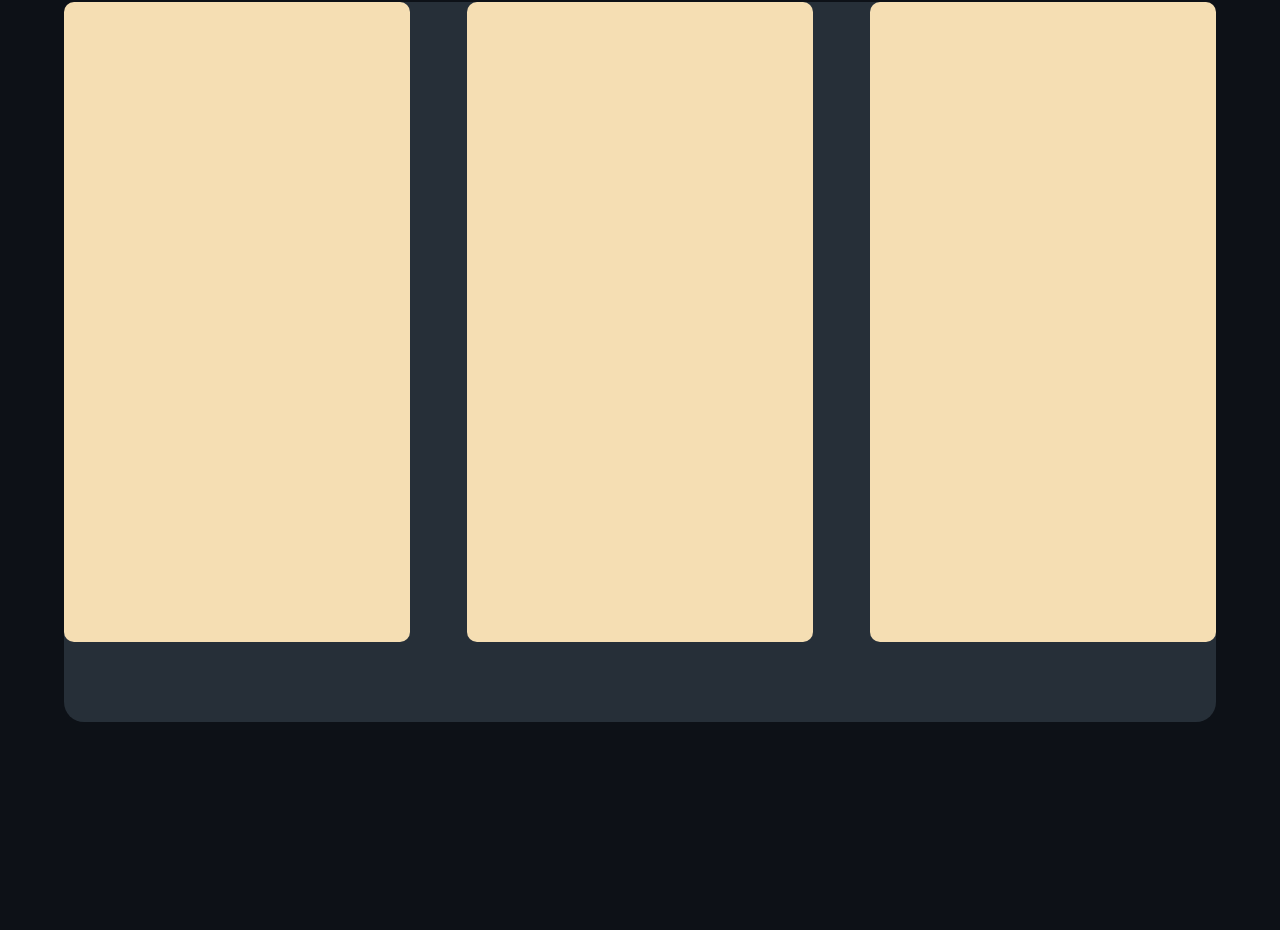
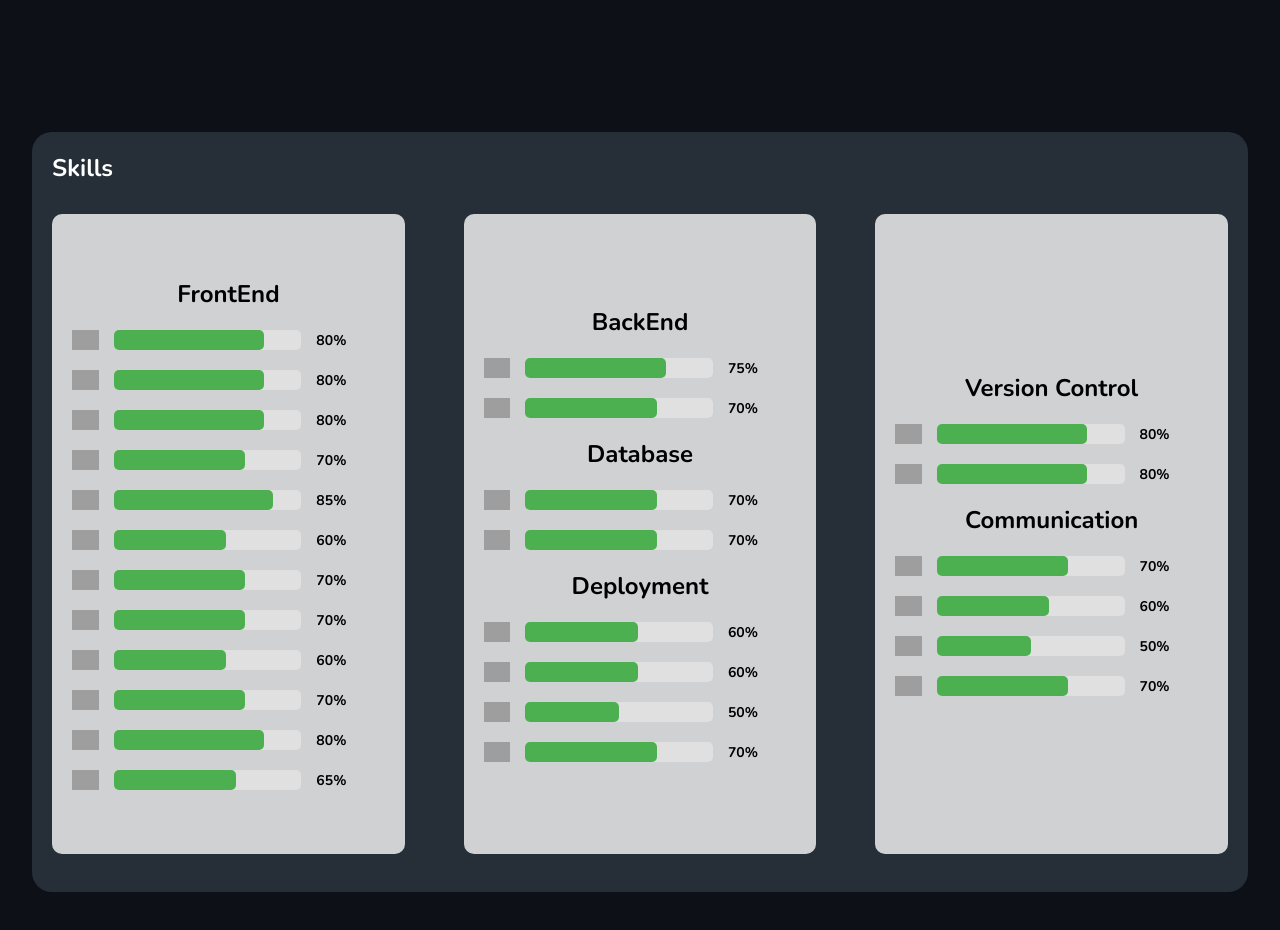
Before and after one commit to LEEKICHAN0102/leekichan0102_portfolio, a React (Vite) app: page / in a window 1280 px wide. Shown: the part 878-1808 px from the top of the page. Built offline with nearby package versions, Linux system fonts and the light colour scheme; grey boxes are pictures that could not be loaded; the HTML template or start-up script is replaced by a standard one.

Commit message:
Skill components Design

```diff
--- a/index.html
+++ b/index.html
@@ -2,12 +2,12 @@
 <html lang="en">
   <head>
     <meta charset="UTF-8" />
-    <link rel="icon" type="image/svg+xml" href="/vite.svg" />
+    <link rel="icon" type="image/svg+xml" href="/FE_LEEKICHAN.svg" />
     <link rel="preconnect" href="https://fonts.googleapis.com">
     <link rel="preconnect" href="https://fonts.gstatic.com" crossorigin>
     <link href="https://fonts.googleapis.com/css2?family=Nunito:ital,wght@0,200..1000;1,200..1000&family=Roboto:ital,wght@0,100;0,300;0,400;0,500;0,700;0,900;1,100;1,300;1,400;1,500;1,700;1,900&display=swap" rel="stylesheet">
     <meta name="viewport" content="width=device-width, initial-scale=1.0" />
-    <title>Vite + React + TS</title>
+    <title>FE_이기찬 포트폴리오</title>
   </head>
   <body>
     <div id="root"></div>
--- a/src/GlobalStyle.ts
+++ b/src/GlobalStyle.ts
@@ -3,6 +3,7 @@ import { createGlobalStyle } from "styled-components";
 const GlobalStyle = createGlobalStyle`
 body {
   font-family: 'nunito', sans-serif;
+  background-color: #0D1117;
 }
 
 * {
--- a/src/components/Header/header.style.ts
+++ b/src/components/Header/header.style.ts
@@ -4,10 +4,13 @@ export const HeaderMain = styled.main`
   display: flex;
   align-items: center;
   justify-content: space-between;
+  position: fixed;
   width: 100%;
+  top: 0;
   height: 10vh;
   background-color: #161B22;
   padding: 0 50px;
+  z-index: 99;
 `;
 
 export const HeaderLogo = styled.div`
--- a/src/components/Layout.tsx
+++ b/src/components/Layout.tsx
@@ -9,7 +9,6 @@ import Footer from "./Footer/Footer";
 const Container = styled.div`
   width: 100vw;
   min-height: 1000vh;
-  margin: 0 auto;
   background-color: #0D1117;
 `;
 
--- a/src/components/Reading/reading.style.ts
+++ b/src/components/Reading/reading.style.ts
@@ -7,9 +7,9 @@ export const ReadingMain = styled(motion.div)`
   display: flex;
   align-items: center;
   justify-content: center;
-  background-color: #161B22; /* Set to desired background color */
-  width: 1060px;
-  height: 600px;
+  background-color: #161B22;
+  width: 95%;
+  height: 95vh;
   border-radius: 10px;
   z-index: 1
 `;
--- a/src/components/Skill/Skill.tsx
+++ b/src/components/Skill/Skill.tsx
@@ -1,43 +1,164 @@
 import {
   SkillMain,
+  Text,
   SkillTable,
   SkillList,
+  SkillClass,
 } from "./skill.style";
 
+// components
+import SkillItem from "./SkillItem";
+
 function Skill() {
-  const container = {
-    hidden: { opacity: 1, scale: 0 },
-    visible: {
-      opacity: 1,
-      scale: 1,
-      transition: {
-        delayChildren: 0.3,
-        staggerChildren: 0.2
-      }
-    }
-  }
-
-  const item = {
-    hidden: { y: 20, opacity: 0 },
-    visible: {
-      y: 0,
-      opacity: 1
-    }
-  }
-
-  return(
-    <SkillMain
-      variants={container}
-      initial="hidden"
-      animate="visible"
-    >
+  return (
+    <SkillMain>
+      <Text>Skills</Text>
       <SkillTable>
-        <SkillList></SkillList>
-        <SkillList></SkillList>
-        <SkillList></SkillList>
+        <SkillList>
+          <SkillClass>FrontEnd</SkillClass>
+          <SkillItem
+            itemImage="https://img.shields.io/badge/HTML-E34F26?style=flat-square&logo=HTML5&logoColor=white"
+            percentage={80}
+            proficiency="familiar"
+          />
+          <SkillItem
+            itemImage="https://img.shields.io/badge/CSS-1572B6?style=flat-square&logo=CSS3&logoColor=white"
+            percentage={80}
+            proficiency="familiar"
+          />
+          <SkillItem
+            itemImage="https://img.shields.io/badge/JavaScript-F7DF1E?style=flat-square&logo=JavaScript&logoColor=000080"
+            percentage={80}
+            proficiency="familiar"
+          />
+          <SkillItem
+            itemImage="https://img.shields.io/badge/TypeScript-3178C6?style=flat-square&logo=TypeScript&logoColor=000080"
+            percentage={70}
+            proficiency="familiar"
+          />
+          <SkillItem
+            itemImage="https://img.shields.io/badge/React-61DAFB?style=flat-square&logo=React&logoColor=000080"
+            percentage={85}
+            proficiency="familiar"
+          />
+          <SkillItem
+            itemImage="https://img.shields.io/badge/Next.Js-000000?style=flat-square&logo=Next.Js&logoColor=white"
+            percentage={60}
+            proficiency="learning"
+          />
+          <SkillItem
+            itemImage="https://img.shields.io/badge/Axios-5A29E4?style=flat-square&logo=Axios&logoColor=white"
+            percentage={70}
+            proficiency="familiar"
+          />
+          <SkillItem
+            itemImage="https://img.shields.io/badge/Reactquery-FF4154?style=flat-square&logo=React-query&logoColor=white"
+            percentage={70}
+            proficiency="familiar"
+          />
+          <SkillItem
+            itemImage="https://img.shields.io/badge/Redux-764ABC?style=flat-square&logo=Redux&logoColor=white"
+            percentage={60}
+            proficiency="learning"
+          />
+          <SkillItem
+            itemImage="https://img.shields.io/badge/React HF-EC5990?style=flat-square&logo=ReactHookForm&logoColor=white"
+            percentage={70}
+            proficiency="familiar"
+          />
+          <SkillItem
+            itemImage="https://img.shields.io/badge/StyledC-DB7093?style=flat-square&logo=Styledcomponents&logoColor=white"
+            percentage={80}
+            proficiency="familiar"
+          />
+          <SkillItem
+            itemImage="https://img.shields.io/badge/tailwind-06B6D4?style=flat-square&logo=tailwindCss&logoColor=white"
+            percentage={65}
+            proficiency="learning"
+          />
+        </SkillList>
+        <SkillList>
+          <SkillClass>BackEnd</SkillClass>
+          <SkillItem
+            itemImage="https://img.shields.io/badge/Node.Js-5FA04E?style=flat-square&logo=Node.Js&logoColor=white"
+            percentage={75}
+            proficiency="familiar"
+          />
+          <SkillItem
+            itemImage="https://img.shields.io/badge/Express-000000?style=flat-square&logo=Express&logoColor=white"
+            percentage={70}
+            proficiency="familiar"
+          />
+          <SkillClass>Database</SkillClass>
+          <SkillItem
+            itemImage="https://img.shields.io/badge/MongoDB-47A248?style=flat-square&logo=MongoDB&logoColor=white"
+            percentage={70}
+            proficiency="familiar"
+          />
+          <SkillItem
+            itemImage="https://img.shields.io/badge/Mongoose-880000?style=flat-square&logo=Mongoose&logoColor=white"
+            percentage={70}
+            proficiency="familiar"
+          />
+          <SkillClass>Deployment</SkillClass>
+          <SkillItem
+            itemImage="https://img.shields.io/badge/Amazon EC2-FF9900?style=flat-square&logo=Amazon-EC2&logoColor=white"
+            percentage={60}
+            proficiency="learning"
+          />
+          <SkillItem
+            itemImage="https://img.shields.io/badge/Amazon S3-569A31?style=flat-square&logo=Amazon-S3&logoColor=white"
+            percentage={60}
+            proficiency="learning"
+          />
+          <SkillItem
+            itemImage="https://img.shields.io/badge/AmazonR53-8C4FFF?style=flat-square&logo=Amazon-Route-53&logoColor=white"
+            percentage={50}
+            proficiency="learning"
+          />
+          <SkillItem
+            itemImage="https://img.shields.io/badge/Vercel-000000?style=flat-square&logo=Vercel&logoColor=white"
+            percentage={70}
+            proficiency="familiar"
+          />
+        </SkillList>
+        <SkillList>
+          <SkillClass>Version Control</SkillClass>
+          <SkillItem
+            itemImage="https://img.shields.io/badge/Git-F05032?style=flat-square&logo=Git&logoColor=white"
+            percentage={80}
+            proficiency="familiar"
+          />
+          <SkillItem
+            itemImage="https://img.shields.io/badge/GitHub-181717?style=flat-square&logo=GitHub&logoColor=white"
+            percentage={80}
+            proficiency="familiar"
+          />
+          <SkillClass>Communication</SkillClass>
+          <SkillItem
+            itemImage="https://img.shields.io/badge/Figma-F24E1E?style=flat-square&logo=Figma&logoColor=white"
+            percentage={70}
+            proficiency="familiar"
+          />
+          <SkillItem
+            itemImage="https://img.shields.io/badge/Notion-000000?style=flat-square&logo=Notion&logoColor=white"
+            percentage={60}
+            proficiency="learning"
+          />
+          <SkillItem
+            itemImage="https://img.shields.io/badge/Slack-4A154B?style=flat-square&logo=Slack&logoColor=white"
+            percentage={50}
+            proficiency="learning"
+          />
+          <SkillItem
+            itemImage="https://img.shields.io/badge/Discord-5865F2?style=flat-square&logo=Discord&logoColor=white"
+            percentage={70}
+            proficiency="familiar"
+          />
+        </SkillList>
       </SkillTable>
     </SkillMain>
-  )
+  );
 }
 
 export default Skill;
--- /dev/null
+++ b/src/components/Skill/SkillItem.tsx
@@ -0,0 +1,32 @@
+import {
+  ItemContainer,
+  PercentContainer,
+  PercentageBar,
+  HoverText,
+  PercentageText,
+} from "./skill.style";
+
+interface IProps {
+  itemImage: string;
+  percentage: number;
+  proficiency: string;
+}
+
+function SkillItem({
+  itemImage,
+  percentage,
+  proficiency,
+}: IProps) {
+  return (
+    <ItemContainer>
+      <img src={itemImage} alt="skill" />
+      <PercentContainer>
+        <PercentageBar percentage={percentage} />
+        <HoverText>{proficiency}</HoverText>
+      </PercentContainer>
+      <PercentageText>{percentage}%</PercentageText>
+    </ItemContainer>
+  );
+}
+
+export default SkillItem;
--- a/src/components/Skill/skill.style.ts
+++ b/src/components/Skill/skill.style.ts
@@ -2,10 +2,20 @@ import styled from "styled-components";
 import { motion } from "framer-motion";
 
 export const SkillMain = styled(motion.section)`
-  width: 90%;
-  height: 90vh;
+  width: 95%;
+  height: 95vh;
   border-radius: 20px;
   background-color: #262F38;
+  padding: 20px;
+  display: flex;
+  flex-direction: column;
+  gap: 30px;
+`;
+
+export const Text = styled.span`
+  font-size: 24px;
+  font-weight: bold;
+  color: white;
 `;
 
 export const SkillTable = styled(motion.section)`
@@ -15,8 +25,73 @@ export const SkillTable = styled(motion.section)`
 `;
 
 export const SkillList = styled(motion.div)`
-  background-color: wheat;
+  display: flex;
+  flex-direction: column;
+  align-items: center;
+  justify-content: center;
+  background-color: #D0D1D3;
   border-radius: 10px;
   height: 80vh;
   width: 30%;
+  padding: 20px;
+  gap: 20px;
 `;
+
+export const SkillClass = styled(Text)`
+  color: black;
+`;
+
+export const HoverText = styled.div`
+  position: absolute;
+  left: 50%;
+  transform: translateX(-50%);
+  bottom: 120%;
+  background-color: black;
+  color: white;
+  padding: 5px;
+  border-radius: 3px;
+  opacity: 0;
+  transition: opacity 0.3s;
+  pointer-events: none;
+`;
+
+export const ItemContainer = styled.div`
+  display: flex;
+  align-items: center;
+  width: 100%;
+  gap: 15px;
+  position: relative;
+
+  img {
+    max-width: 20%; /* 이미지 요소의 최대 너비를 100px로 설정 */
+    height: 20px;
+  }
+`;
+
+export const PercentContainer = styled.div`
+  display: flex;
+  align-items: center;
+  width: 60%;
+  height: 20px;
+  background-color: #e0e0e0;
+  border-radius: 5px;
+  position: relative;
+
+  &:hover ${HoverText} {
+    opacity: 1;
+  }
+`;
+
+export const PercentageBar = styled.div<{ percentage: number }>`
+  width: ${({ percentage }) => percentage}%;
+  height: 100%;
+  background-color: #4caf50;
+  border-radius: 5px;
+`;
+
+export const PercentageText = styled.span`
+  right: 10px;
+  font-size: 14px;
+  font-weight: bold;
+  color: #000;
+`;
--- a/src/pages/Home.tsx
+++ b/src/pages/Home.tsx
@@ -9,6 +9,8 @@ function Home() {
     <HomeMain>
       <Reading />
       <Skill />
+      {/* <Project /> */}
+      {/* <Contact /> */}
     </HomeMain>
   )
 }
@@ -18,8 +20,8 @@ const HomeMain = styled.div`
   flex-direction: column;
   align-items: center;
   justify-content: center;
+  gap: 150px;
   margin-top: 100px;
-  gap: 100px;
 `;
 
 export default Home;
```
Also changed, not shown: src/assets/Logo.tsx (+4 -4 lines).
